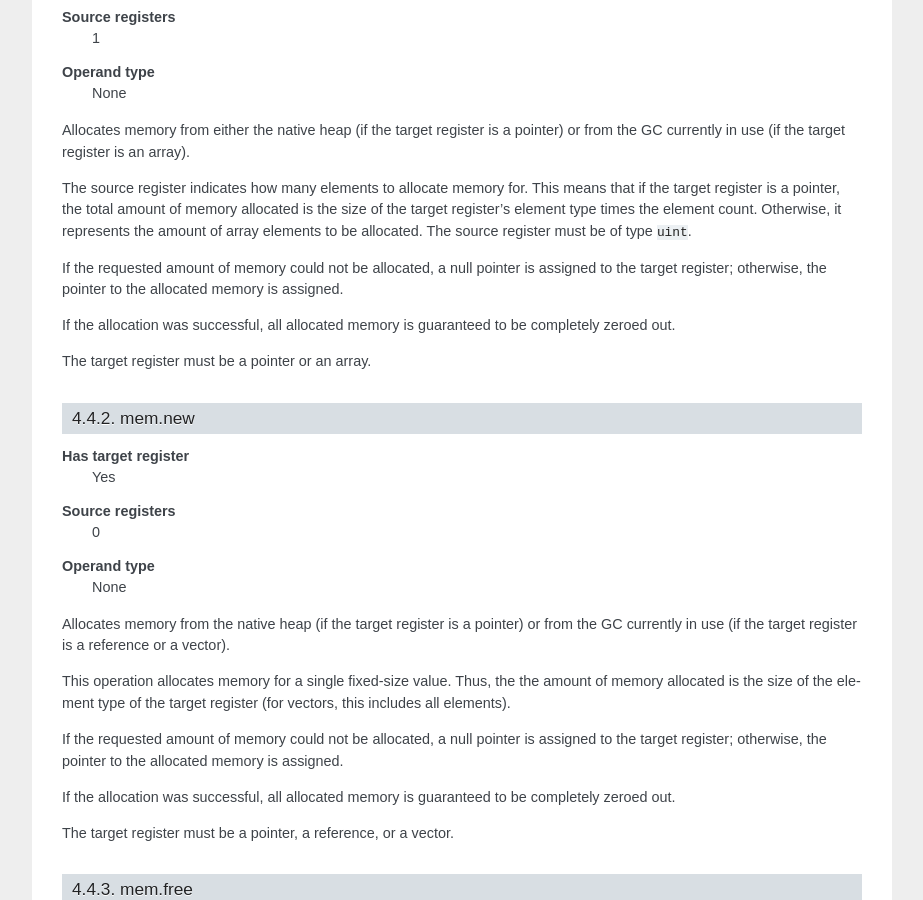
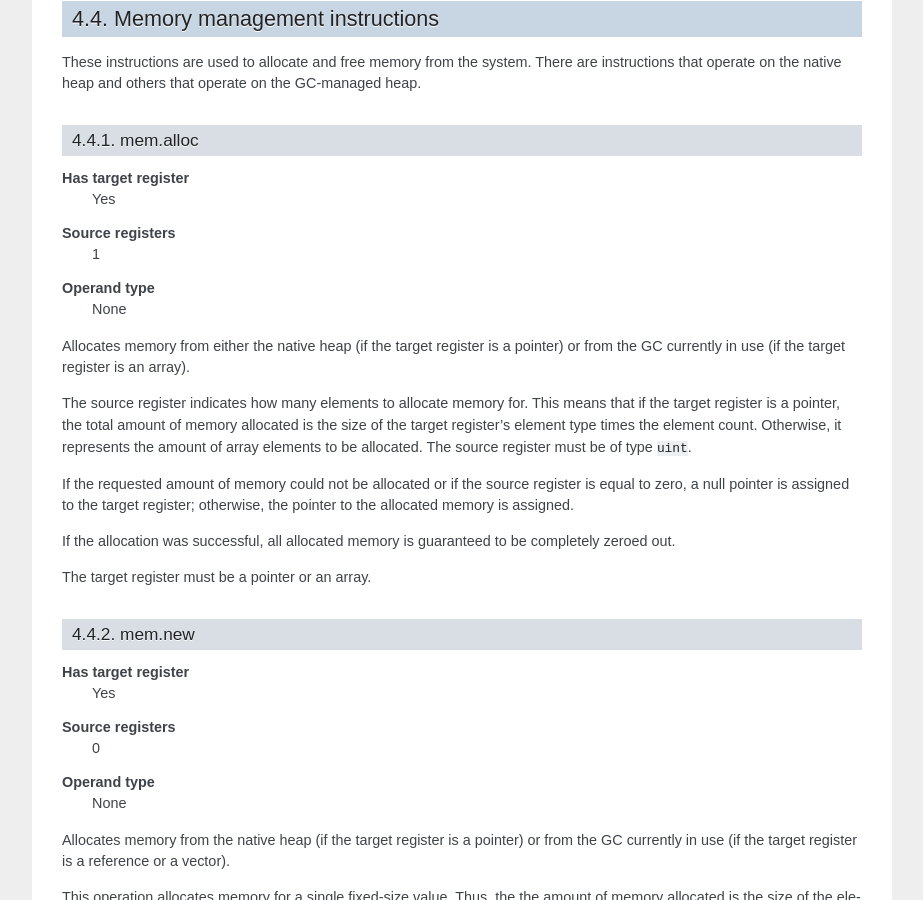
Before and after one commit to lycus/mci, a Sphinx documentation site: the page built from docs/instruction_set.rst, in a window 1280 px wide and 900 px high, scrolled down 15114 px. Shown: the whole window, without its empty margins (198-1121 px from the left). Built offline with Sphinx 7.4.7, drawn with Linux system fonts in a browser that asks for light colours; some of the changed text lies outside the part shown.

Commit message:
Fix some ISA design issues with zero-length arrays and allocations.

```diff
--- a/docs/instruction_set.rst
+++ b/docs/instruction_set.rst
@@ -195,7 +195,8 @@
 ``int8`` with an element count matching that of the array operand.
 
 When the target register is a pointer, the data must be explicitly freed with
-mem.free_.
+mem.free_. If the given array is of zero length, a null pointer is assigned
+to the target register.
 
 load.ui8a
 ---------
@@ -213,7 +214,8 @@
 ``uint8`` with an element count matching that of the array operand.
 
 When the target register is a pointer, the data must be explicitly freed with
-mem.free_.
+mem.free_. If the given array is of zero length, a null pointer is assigned
+to the target register.
 
 load.i16a
 ---------
@@ -231,7 +233,8 @@
 ``int16`` with an element count matching that of the array operand.
 
 When the target register is a pointer, the data must be explicitly freed with
-mem.free_.
+mem.free_. If the given array is of zero length, a null pointer is assigned
+to the target register.
 
 load.ui16a
 ----------
@@ -249,7 +252,8 @@
 ``uint16`` with an element count matching that of the array operand.
 
 When the target register is a pointer, the data must be explicitly freed with
-mem.free_.
+mem.free_. If the given array is of zero length, a null pointer is assigned
+to the target register.
 
 load.i32a
 ---------
@@ -267,7 +271,8 @@
 ``int32`` with an element count matching that of the array operand.
 
 When the target register is a pointer, the data must be explicitly freed with
-mem.free_.
+mem.free_. If the given array is of zero length, a null pointer is assigned
+to the target register.
 
 load.ui32a
 ----------
@@ -285,7 +290,8 @@
 ``uint32`` with an element count matching that of the array operand.
 
 When the target register is a pointer, the data must be explicitly freed with
-mem.free_.
+mem.free_. If the given array is of zero length, a null pointer is assigned
+to the target register.
 
 load.i64a
 ---------
@@ -303,7 +309,8 @@
 ``int64`` with an element count matching that of the array operand.
 
 When the target register is a pointer, the data must be explicitly freed with
-mem.free_.
+mem.free_. If the given array is of zero length, a null pointer is assigned
+to the target register.
 
 load.ui64a
 ----------
@@ -321,7 +328,8 @@
 ``uint64`` with an element count matching that of the array operand.
 
 When the target register is a pointer, the data must be explicitly freed with
-mem.free_.
+mem.free_. If the given array is of zero length, a null pointer is assigned
+to the target register.
 
 load.f32a
 ---------
@@ -340,7 +348,8 @@
 of ``float32`` with an element count matching that of the array operand.
 
 When the target register is a pointer, the data must be explicitly freed with
-mem.free_.
+mem.free_. If the given array is of zero length, a null pointer is assigned
+to the target register.
 
 load.f64a
 ---------
@@ -359,7 +368,8 @@
 of ``float64`` with an element count matching that of the array operand.
 
 When the target register is a pointer, the data must be explicitly freed with
-mem.free_.
+mem.free_. If the given array is of zero length, a null pointer is assigned
+to the target register.
 
 load.func
 ---------
@@ -773,9 +783,9 @@
 the element count. Otherwise, it represents the amount of array elements
 to be allocated. The source register must be of type ``uint``.
 
-If the requested amount of memory could not be allocated, a null pointer
-is assigned to the target register; otherwise, the pointer to the allocated
-memory is assigned.
+If the requested amount of memory could not be allocated or if the source
+register is equal to zero, a null pointer is assigned to the target register;
+otherwise, the pointer to the allocated memory is assigned.
 
 If the allocation was successful, all allocated memory is guaranteed to be
 completely zeroed out.
```
